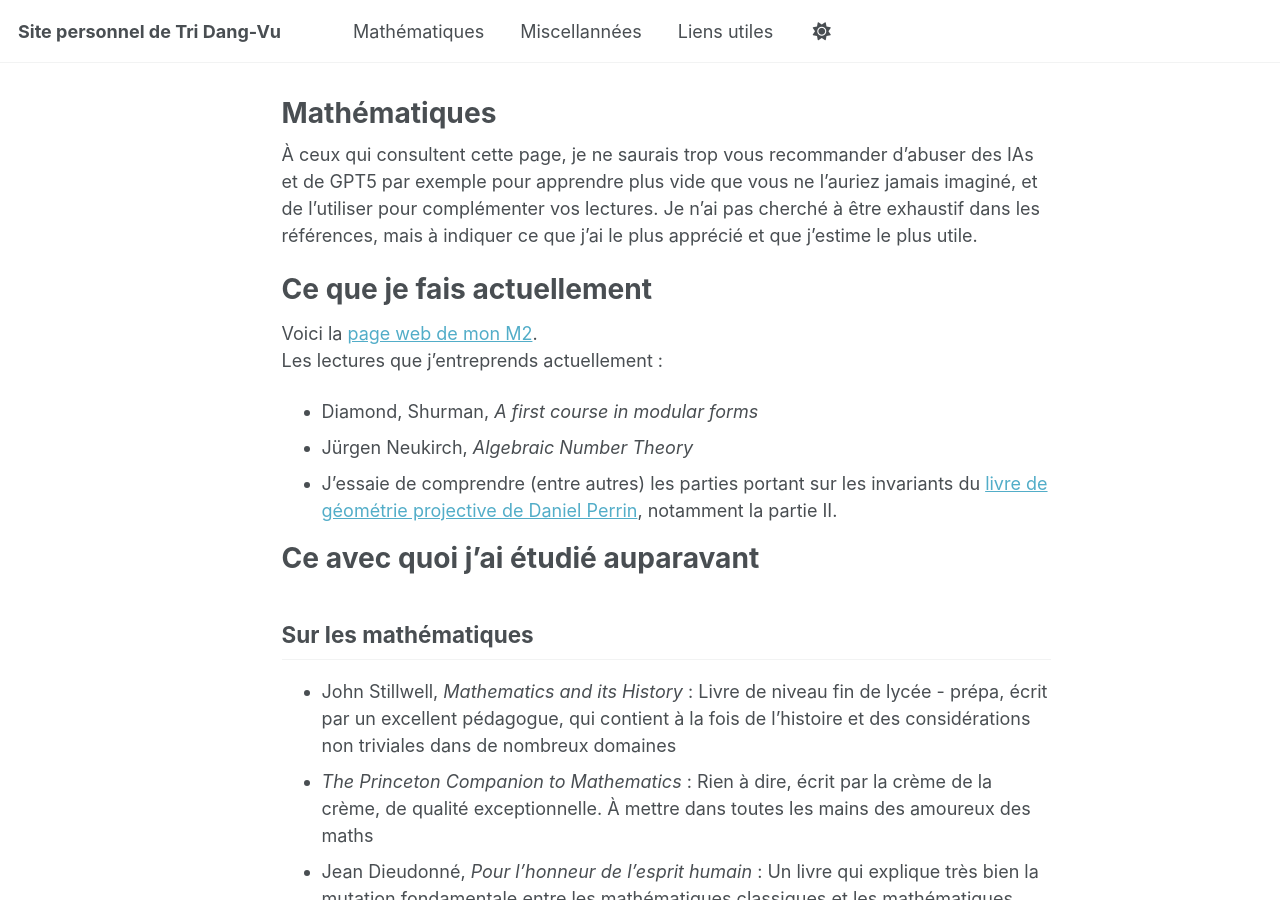
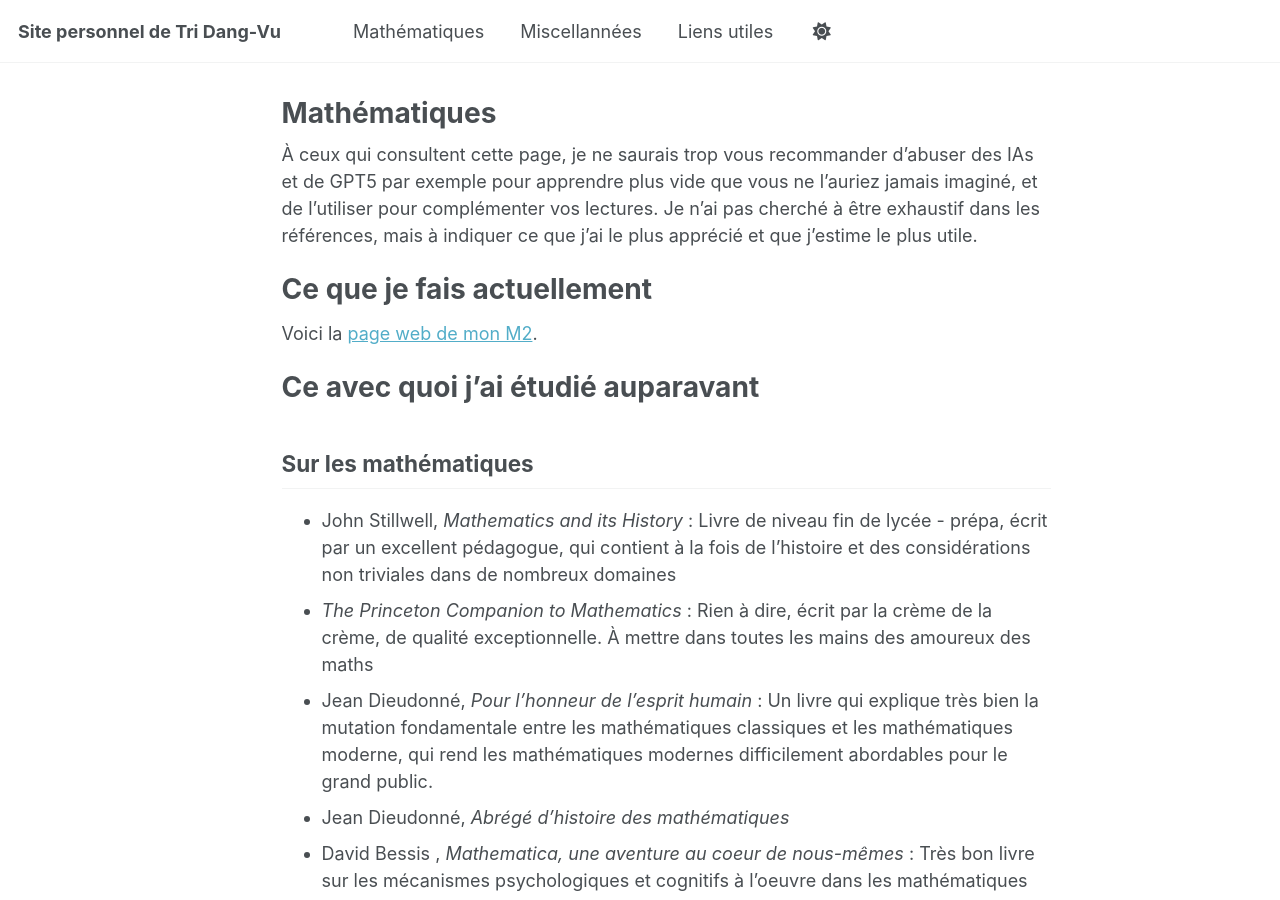
Before and after one commit to tridangvu/tridangvu.github.io, a Jekyll site: the page built from _pages/maths.md, in a window 1280 px wide and 900 px high. Built offline with Jekyll 4.4.1, drawn with Linux system fonts in a browser that asks for light colours; a script that is not in the unit is left out; some of the changed text lies outside the part shown.

Commit message:
Update maths.md

```diff
--- a/_pages/maths.md
+++ b/_pages/maths.md
@@ -7,14 +7,12 @@ sidebar: null
 classes: wide
 ---
 
-À ceux qui consultent cette page, je ne saurais trop vous recommander d'abuser des IAs et de GPT5 par exemple pour apprendre plus vide que vous ne l'auriez jamais imaginé, et de l'utiliser pour complémenter vos lectures. Je n'ai pas cherché à être exhaustif dans les références, mais à indiquer ce que j'ai le plus apprécié et que j'estime le plus utile.
+À ceux qui consultent cette page, je ne saurais trop vous recommander d'abuser des IAs et de GPT5 par exemple pour apprendre plus vide que vous ne l'auriez jamais imaginé, et de l'utiliser pour complémenter vos lectures.
+Je n'ai pas cherché à être exhaustif dans les références, mais à indiquer ce que j'ai le plus apprécié et que j'estime le plus utile.
 
 # Ce que je fais actuellement
 Voici la [page web de mon M2](https://master-math-fonda.imj-prg.fr/2025-26/cours.html). <br>
-Les lectures que j'entreprends actuellement :
-- Diamond, Shurman, *A first course in modular forms*
-- Jürgen Neukirch, *Algebraic Number Theory*
-- J'essaie de comprendre (entre autres) les parties portant sur les invariants du [livre de géométrie projective de Daniel Perrin](https://www.imo.universite-paris-saclay.fr/~daniel.perrin/Livre_de_geometrie_projective.html), notamment la partie II.
+
 
 
 # Ce avec quoi j'ai étudié auparavant
@@ -44,7 +42,7 @@ Par mathématiques élémentaires, j'entends celles qui ont le niveau juste en d
 - Manuel de Terminale de Lebossé Hémery : excellent ouvrage scolaire, le niveau est juste impressionnant
 - Yaglom, *Transformation Geometry I-IV* : très bons livres aussi
 - Marcel Berger, *Géométrie*
-- Le livre de Daniel Perrin susmentionné
+- Daniel Perrin, *Cours de géométrie projective*
 
 ## Mathématiques un peu moins élémentaires
 ### Ce que j'ai lu
@@ -61,6 +59,5 @@ Par mathématiques élémentaires, j'entends celles qui ont le niveau juste en d
 - Stein, Shakarchi, *Princeton Lectures in Analysis*
 
 
-### Ce que j'aimerais lire un jour
+### Dans ma to read list
 - Une présentation assez accessible et lisible de *Lectures on the ikosahedron and the solution of equation of the fifth degree* de Klein
-- Hartshorne (le Hartshorne numéro 2 pour moi), EGA et compagnie
```
